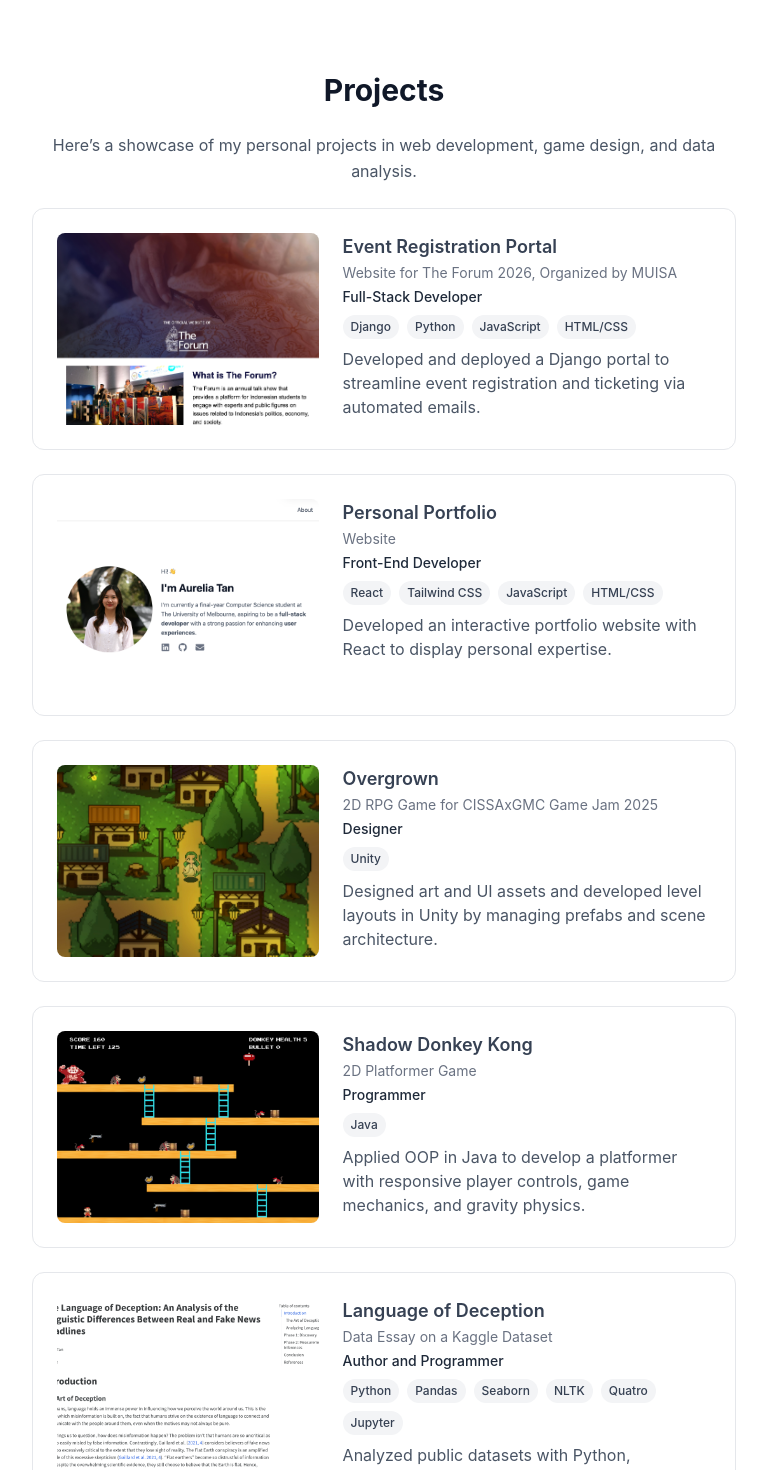
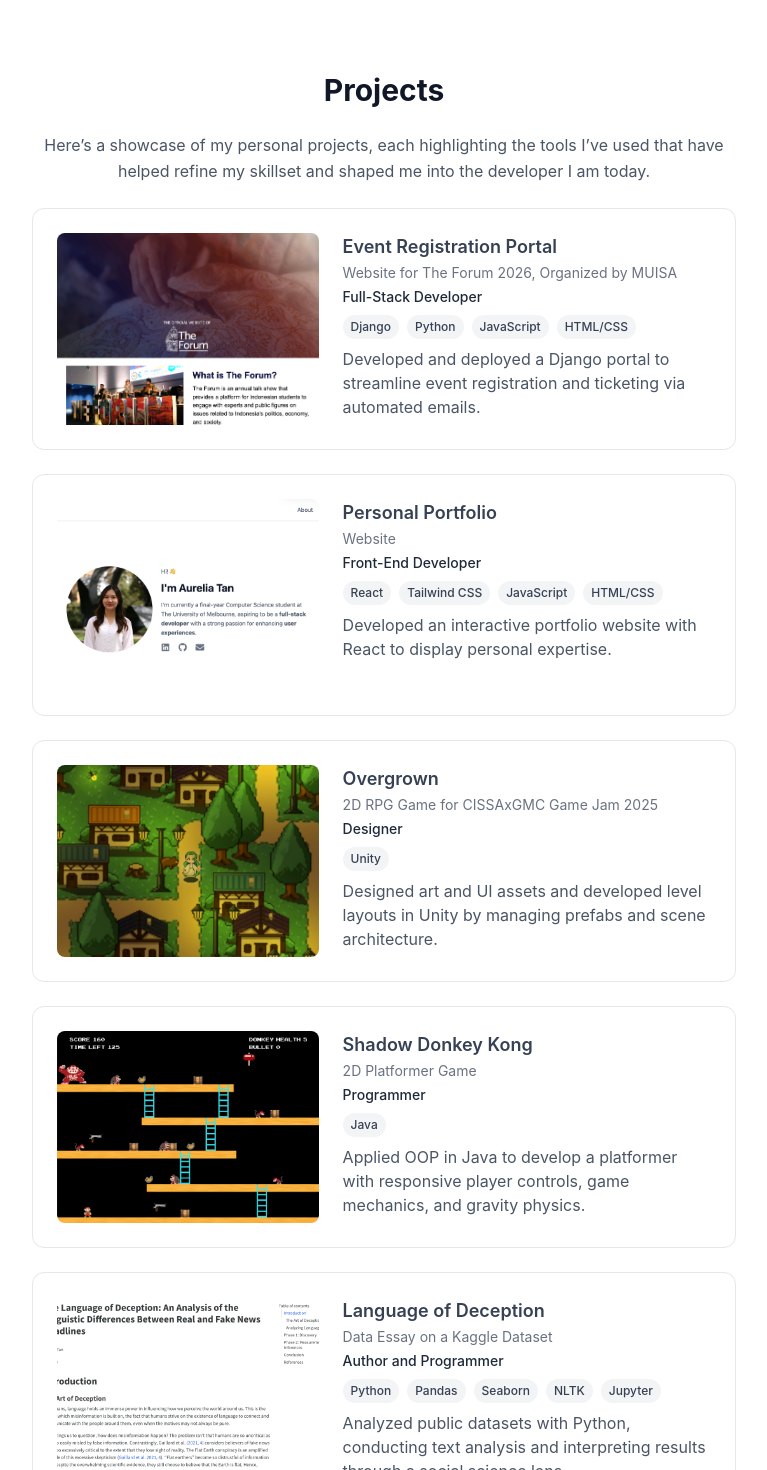
Before and after one commit to aureliatann/portfolio-website, a React (Vite) app: page / in a window 1280 px wide. Shown: the part 920-2390 px from the top of the page, without its empty margins (256-1023 px from the left). Built offline with nearby package versions, Linux system fonts and the light colour scheme.

Commit message:
updated configs

```diff
--- a/postcss.config.js
+++ b/postcss.config.js
@@ -1,6 +1,6 @@
-export default {
+module.exports = {
   plugins: {
-    "@tailwindcss/postcss": {},
+    tailwindcss: {},
     autoprefixer: {},
   },
 };
--- a/src/components/About.jsx
+++ b/src/components/About.jsx
@@ -3,7 +3,6 @@ import { FaLinkedin, FaGithub, FaEnvelope } from "react-icons/fa";
 export default function About() {
   return (
     <section id="about" cclassName="px-4 py-6 lg:px-2 lg:py-6 space-y-6">
-
       {/* Flex container: column on mobile, row on small screens and up */}
       <div className="flex flex-col sm:flex-row items-center sm:items-center gap-6">
 
--- a/src/components/Projects.jsx
+++ b/src/components/Projects.jsx
@@ -5,7 +5,7 @@ export default function Projects() {
     <section id="projects" className="px-4 py-6 lg:px-2 lg:py-6 space-y-6">
       <h2 className="text-center text-3xl font-bold text-gray-900">Projects</h2>
       <p className="text-center text-gray-600 leading-relaxed">
-        Here’s a showcase of my personal projects in web development, game design, and data analysis.
+        Here’s a showcase of my personal projects, each highlighting the tools I’ve used that have helped refine my skillset and shaped me into the developer I am today.
       </p>
 
       {/* ---------------- Project 1: Event Registration Portal ---------------- */}
@@ -58,7 +58,7 @@ export default function Projects() {
         subtitle="Data Essay on a Kaggle Dataset"
         description="Analyzed public datasets with Python, conducting text analysis and interpreting results through a social science lens."
         role="Author and Programmer"
-        tools={["Python", "Pandas", "Seaborn", "NLTK", "Quatro", "Jupyter"]}
+        tools={["Python", "Pandas", "Seaborn", "NLTK", "Jupyter"]}
         thumb="/images/dataessay-thumb.png"
         video="/videos/dataessay.mp4"
       />
--- a/src/index.css
+++ b/src/index.css
@@ -1,4 +1,2 @@
+/* Tailwind base import */
 @import "tailwindcss";
-/* reads HTML and JSX files */
-/* class names (e.g. text-2xl, p-4, etc) */
-/* generates CSS based on classes, applies globally */
```
